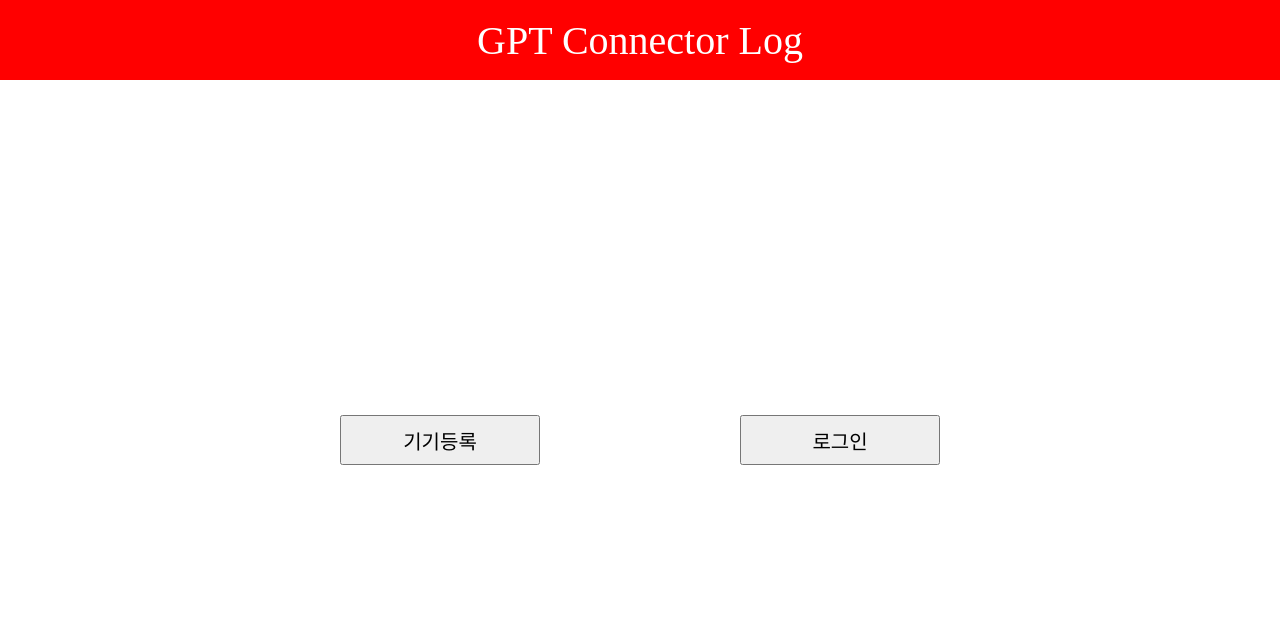
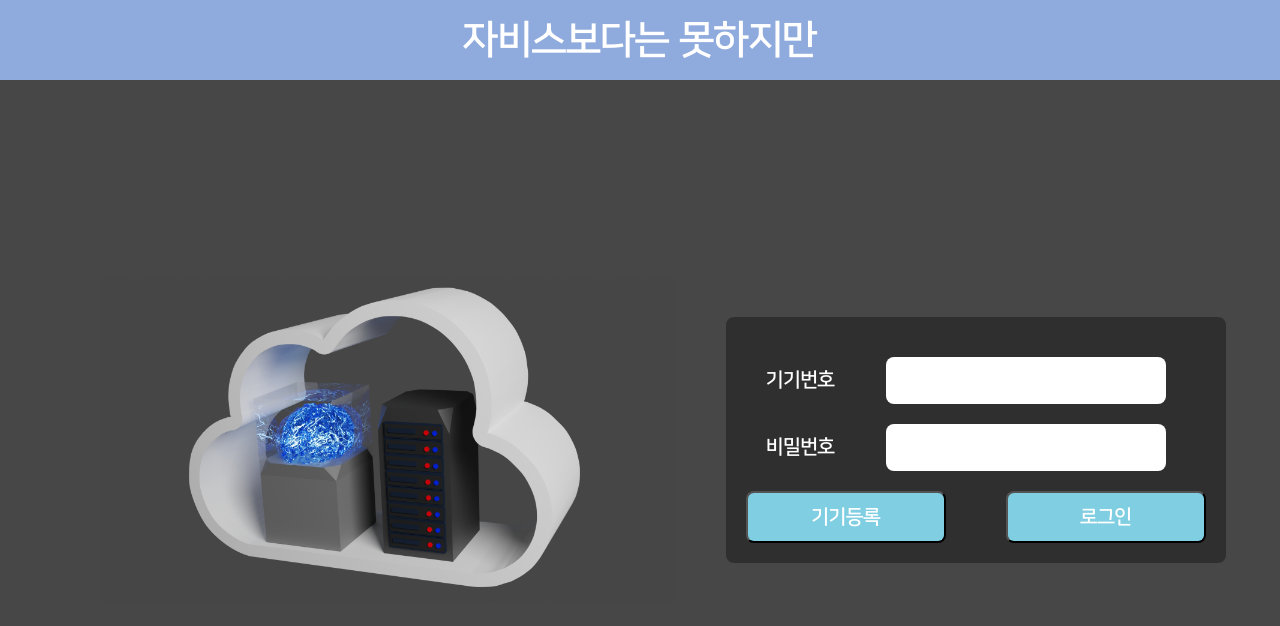
Before and after one commit to ikhyeons/gptConnectorFront, a Next.js app in the folder gpt-connector-front/: page / in a window 1280 px wide. Shown: the top 626 px of the page. Built offline with nearby package versions, Linux system fonts and the light colour scheme.

Commit message:
Update : 로그인 페이지 css수정

```diff
--- a/gpt-connector-front/src/app/globals.css
+++ b/gpt-connector-front/src/app/globals.css
@@ -1,4 +1,10 @@
+@font-face {
+  font-family: "nanum2";
+  src: url("/font/NanumSquare_acB.ttf");
+}
+
 * {
+  font-family: "nanum2";
   padding: 0px;
   margin: 0px;
   box-sizing: border-box;
--- a/gpt-connector-front/src/components/header/Header.tsx
+++ b/gpt-connector-front/src/components/header/Header.tsx
@@ -3,7 +3,7 @@ import style from "./header.module.scss";
 function Header() {
   return (
     <header className={style.header}>
-      <div className={style.headerTitle}>GPT Connector Log</div>
+      <div className={style.headerTitle}>자비스보다는 못하지만</div>
     </header>
   );
 }
--- a/gpt-connector-front/src/components/header/header.module.scss
+++ b/gpt-connector-front/src/components/header/header.module.scss
@@ -6,9 +6,11 @@
   display: flex;
   justify-content: center;
   align-items: center;
-  background: red;
+  background: #8faadc;
   .headerTitle {
     font-size: 40px;
+    font-weight: bold;
     color: white;
+    cursor: default;
   }
 }
--- a/gpt-connector-front/src/components/index/Form.tsx
+++ /dev/null
@@ -1,26 +0,0 @@
-import React from "react";
-import style from "./main.module.scss";
-function Form({ step, setStep }: { step: any; setStep: any }) {
-  return (
-    <div className={style.form}>
-      <button
-        onClick={() => {
-          setStep("join");
-        }}
-        className={style.joinBtn}
-      >
-        기기등록
-      </button>
-      <button
-        onClick={() => {
-          setStep("login");
-        }}
-        className={style.loginBtn}
-      >
-        로그인
-      </button>
-    </div>
-  );
-}
-
-export default Form;
--- a/gpt-connector-front/src/components/index/Join.tsx
+++ b/gpt-connector-front/src/components/index/Join.tsx
@@ -2,16 +2,20 @@
 import baseURL from "@/utils/baseURL";
 import { useRouter } from "next/navigation";
 import React, { useState } from "react";
+import style from "./lj.module.scss";
 
 function Join({ step, setStep }: { step: any; setStep: any }) {
   const [joinUserInfo, setJoinUserInfo] = useState({ ma: "", pw: "" });
+  const [passwordCheck, setPasswordCheck] = useState("");
   const router = useRouter();
   return (
-    <div>
-      <form action={`${baseURL}/join`} method="post">
-        <div className="inputDiv">
+    <>
+      <div className={style.formDiv}>
+        <div className={style.inputDiv}>
           <label htmlFor="mcNum">기기번호</label>
           <input
+            placeholder="4자리 mac번호 입력"
+            value={joinUserInfo.ma}
             onChange={(e) => {
               setJoinUserInfo((prev) => ({ ...prev, ma: e.target.value }));
             }}
@@ -20,7 +24,7 @@ function Join({ step, setStep }: { step: any; setStep: any }) {
             type="text"
           />
         </div>
-        <div className="inputDiv">
+        <div className={style.inputDiv}>
           <label htmlFor="pw">비밀번호</label>
           <input
             onChange={(e) => {
@@ -28,24 +32,44 @@ function Join({ step, setStep }: { step: any; setStep: any }) {
             }}
             name="pw"
             id="pw"
-            type="text"
+            type="password"
           />
         </div>
-        <div className="inputDiv">
+        <div className={style.inputDiv}>
           <label htmlFor="pwCheck">비밀번호 확인</label>
-          <input id="pwCheck" type="text" />
+          <input
+            onChange={(e) => {
+              setPasswordCheck(e.target.value);
+            }}
+            id="pwCheck"
+            type="password"
+          />
         </div>
+        <div className={style.btnWrap}>
           <button
+            className={`${style.btn} ${style.btnfilled}`}
             onClick={() => {
-            setStep("normal");
+              setStep("login");
             }}
           >
             이전
           </button>
           <button
+            className={`${style.btn} ${style.btnfilled}`}
             type="submit"
             onClick={async (e) => {
               e.preventDefault();
+
+              if (joinUserInfo.ma.length > 4) {
+                alert("입력값이 4보다 큽니다");
+              } else if (joinUserInfo.pw != passwordCheck) {
+                alert("비밀번호와 비밀번호 확인이 다릅니다.");
+              } else if (
+                joinUserInfo.ma.length == 0 ||
+                joinUserInfo.pw.length == 0
+              ) {
+                alert("기기번호 또는 비밀번호는 공란이 될 수 없습니다.");
+              } else {
                 const returnData = await (
                   await fetch(`${baseURL}/join`, {
                     headers: {
@@ -64,12 +88,14 @@ function Join({ step, setStep }: { step: any; setStep: any }) {
                   alert("가입성공");
                   window.location.reload();
                 }
+              }
             }}
           >
             등록
           </button>
-      </form>
         </div>
+      </div>
+    </>
   );
 }
 
--- a/gpt-connector-front/src/components/index/Login.tsx
+++ b/gpt-connector-front/src/components/index/Login.tsx
@@ -4,45 +4,15 @@ import React, { useState } from "react";
 import { useRouter } from "next/navigation";
 import { useCookies } from "react-cookie";
 import baseURL from "@/utils/baseURL";
+import style from "./lj.module.scss";
 
 function Login({ step, setStep }: { step: any; setStep: any }) {
   const [userLoginInfo, setUserLoginInfo] = useState({ ma: "", pw: "" });
   const router = useRouter();
   const tokenCookie = useCookies(["token"]);
   const mcCookie = useCookies(["mc"]);
-  return (
-    <div>
-      <form action="" method="post">
-        <div className="inputDiv">
-          <label htmlFor="mcNum">기기번호</label>
-          <input
-            onChange={(e) => {
-              setUserLoginInfo((prev) => ({ ...prev, ma: e.target.value }));
-            }}
-            id="mcNum"
-            type="text"
-          />
-        </div>
-        <div className="inputDiv">
-          <label htmlFor="pw">비밀번호</label>
-          <input
-            onChange={(e) => {
-              setUserLoginInfo((prev) => ({ ...prev, pw: e.target.value }));
-            }}
-            id="pw"
-            type="text"
-          />
-        </div>
-        <button
-          onClick={() => {
-            setStep("normal");
-          }}
-        >
-          이전
-        </button>
-        <button
-          onClick={async (e) => {
-            e.preventDefault();
+
+  async function submit() {
     const returnData = await (
       await fetch(`${baseURL}/login`, {
         headers: {
@@ -68,13 +38,59 @@ function Login({ step, setStep }: { step: any; setStep: any }) {
     } else {
       alert(returnData.message);
     }
+  }
+  return (
+    <>
+      <div className={style.formDiv}>
+        <div className={style.inputDiv}>
+          <label htmlFor="mcNum">기기번호</label>
+          <input
+            onChange={(e) => {
+              setUserLoginInfo((prev) => ({ ...prev, ma: e.target.value }));
             }}
+            onKeyUp={(e) => {
+              if (e.key == "Enter") {
+                submit();
+              }
+            }}
+            id="mcNum"
+            type="text"
+          />
+        </div>
+        <div className={style.inputDiv}>
+          <label htmlFor="pw">비밀번호</label>
+          <input
+            onKeyUp={(e) => {
+              if (e.key == "Enter") {
+                submit();
+              }
+            }}
+            onChange={(e) => {
+              setUserLoginInfo((prev) => ({ ...prev, pw: e.target.value }));
+            }}
+            id="pw"
+            type="text"
+          />
+        </div>
+        <div className={style.btnWrap}>
+          <button
+            className={`${style.btn} ${style.btnfilled}`}
+            onClick={() => {
+              setStep("join");
+            }}
+          >
+            기기등록
+          </button>
+          <button
+            className={`${style.btn} ${style.btnfilled}`}
+            onClick={submit}
             type="submit"
           >
             로그인
           </button>
-      </form>
         </div>
+      </div>
+    </>
   );
 }
 
--- a/gpt-connector-front/src/components/index/Main.tsx
+++ b/gpt-connector-front/src/components/index/Main.tsx
@@ -12,6 +12,7 @@ function Main() {
   }, []);
   return (
     <main className={style.main}>
+      <img className={style.imageDiv} src="/background1.jpg" alt="" />
       <ActionDiv />
     </main>
   );
--- a/gpt-connector-front/src/components/index/actionDiv.tsx
+++ b/gpt-connector-front/src/components/index/actionDiv.tsx
@@ -1,19 +1,17 @@
 "use client";
 import React, { useEffect, useState } from "react";
 import style from "./main.module.scss";
-import Form from "./Form";
 import Join from "./Join";
 import Login from "./Login";
 function ActionDiv() {
-  const [step, setStep] = useState("normal");
+  const [step, setStep] = useState("login");
   useEffect(() => {
     console.log(step);
   }, [step]);
   return (
     <section className={style.actionDiv}>
-      {step == "normal" && <Form step={step} setStep={setStep} />}
+      {step == "login" && <Login step={step} setStep={setStep} />}
       {step == "join" && <Join step={step} setStep={setStep} />}
-      {step == "login" && <Login step={step} setStep={setStep} />}
     </section>
   );
 }
--- /dev/null
+++ b/gpt-connector-front/src/components/index/lj.module.scss
@@ -0,0 +1,66 @@
+$text-color: #fff;
+$accent-color: #80cee1;
+$hover-color: #70bed1;
+$offset: 0.125em;
+$border-width: 0.125em;
+$transition: 0.2s ease-out;
+
+.formDiv {
+  width: 500px;
+  border-radius: 8px;
+  padding: 20px;
+  background: rgba(0, 0, 0, 0.336);
+  & > :nth-child(1) {
+    margin-bottom: 40px;
+  }
+  .inputDiv {
+    margin: 20px 20px;
+    width: 100%;
+    display: flex;
+    align-items: center;
+    & > label {
+      font-size: 20px;
+      font-weight: bold;
+      color: white;
+      width: 120px;
+    }
+    & > input {
+      border-radius: 8px;
+      border: none;
+      padding: 10px;
+      font-size: 25px;
+    }
+  }
+
+  .btnWrap {
+    display: flex;
+    justify-content: space-between;
+    .btn {
+      border-radius: 8px;
+      width: 200px;
+      background: rgba(233, 255, 228, 0.767);
+      padding: 0.66em 2.25em;
+      text-decoration: none;
+      position: relative;
+      display: inline-block;
+      font-size: 20px;
+      font-weight: bold;
+      color: rgb(0, 0, 0);
+
+      &:active {
+        transform: translate($offset, $offset);
+        background: rgba(172, 204, 163, 0.849);
+      }
+    }
+
+    .btnfilled {
+      background-color: $accent-color;
+      color: $text-color;
+      transition: background-color $transition;
+
+      &:hover {
+        background-color: $hover-color;
+      }
+    }
+  }
+}
--- a/gpt-connector-front/src/components/index/main.module.scss
+++ b/gpt-connector-front/src/components/index/main.module.scss
@@ -1,28 +1,28 @@
+$text-color: #fff;
+$accent-color: #80cee1;
+$hover-color: #70bed1;
+$offset: 0.125em;
+$border-width: 0.125em;
+$transition: 0.2s ease-out;
 .main {
+  background: #474747;
   height: calc(100vh - 80px);
   width: 100%;
   margin-top: 80px;
+
+  align-items: center;
+  background-repeat: no-repeat;
+  overflow: hidden;
   display: flex;
-  justify-content: center;
-  align-items: center;
+  justify-content: space-between;
+}
+
+.imageDiv {
+  width: 45%;
+  margin-left: 100px;
 }
 
 .actionDiv {
-  margin: 0 auto;
-  width: 600px;
-  .form {
-    display: flex;
-    justify-content: space-between;
-    width: 100%;
-    .joinBtn {
-      font-size: 20px;
-      height: 50px;
-      width: 200px;
-    }
-    .loginBtn {
-      font-size: 20px;
-      height: 50px;
-      width: 200px;
-    }
-  }
+  margin-left: 50px;
+  width: 55%;
 }
```
Also changed, not shown: gpt-connector-front/public/background1.jpg (added), gpt-connector-front/public/font/NanumSquare_acB.ttf (added). Lines whose indentation alone changed are shown as unchanged.
